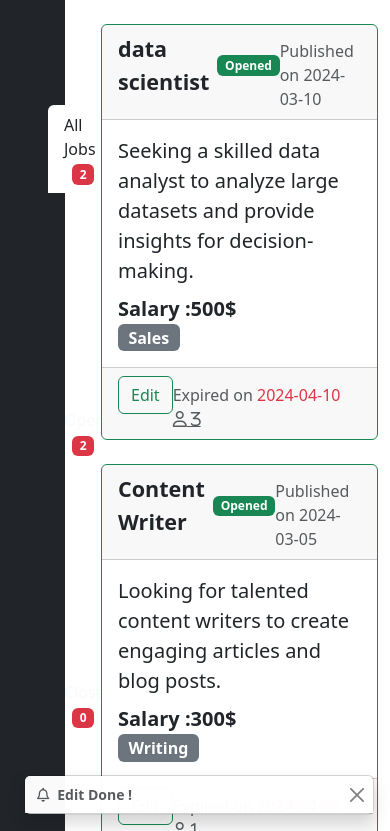
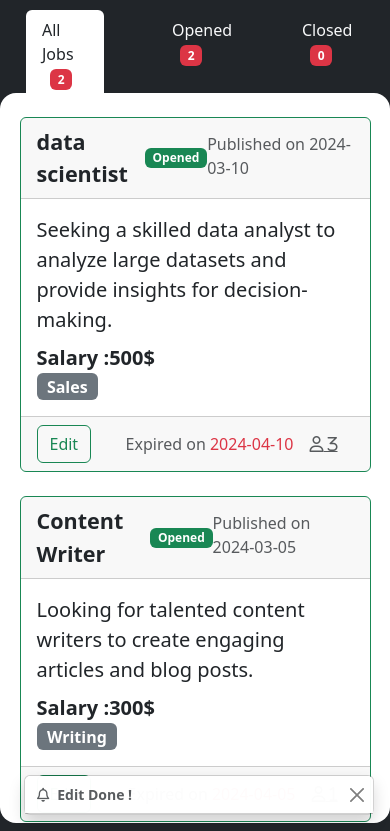
Before and after one commit to Mo2men7/SkillHive, a PHP site: page /jobs.php in a window 390 px wide. Shown: the part 92-923 px from the top of the page. Run offline with PHP 8.4, Linux system fonts and the light colour scheme; the visitor is signed in with stand-in values (Sample User, id 1); data comes from the database, SQL or seed files in the repository; a stand-in replaces the project's code that opens the database connection.

Commit message:
some style for jobs.php

```diff
--- /dev/null
+++ b/css/jobs.css
@@ -0,0 +1,65 @@
+#allJobsId {
+    width: 100%
+}
+
+#catId {
+    height: 91vh;
+}
+
+#catId>li {
+    width: 80%;
+
+    /* style="width:80%;" */
+}
+.eachjob
+    {
+        /* margin-left: 5vw; */
+        margin-right: 5vw;
+    }
+@media screen and (max-width :991px) {
+
+    #catId {
+        flex-direction: row;
+        height: 10vh;
+        width: 100vw;
+        border-bottom: none;
+    }
+
+    #allJobsId {
+        /* overflow: scroll; */
+        width: 100vw;
+        padding:0 !important;
+        margin: 0;
+
+        /* border: solid aqua; */
+
+    }
+
+    #jobsandcat {
+        flex-direction: column;
+        /* border: solid aqua; */
+
+    }
+
+    #catId>li {
+        width: 20%;
+        height: 80%;
+        margin: 0 !important;
+        /* style="width:80%;" */
+    }
+
+    #catId>li>a {
+        height: 15vh;
+        padding-bottom: 20%;
+        width:fit-content;
+
+    }
+    .eachjob
+    {
+        margin-left: 5vw;
+        margin-right: 5vw;
+    }
+    /* .eachJob{
+    border:blue;
+} */
+}
--- a/inc/function.inc.php
+++ b/inc/function.inc.php
@@ -46,7 +46,7 @@ function ShowJob($connect, $value)
     }
 
 
-    $div = "<div class='".$jobStatus." card border-" . $colorOnStatus . " mb-3 my-4 '>
+    $div = "<div class='eachjob ".$jobStatus." card border-" . $colorOnStatus . " mb-3 my-4 '>
     <div class='card-header d-flex justify-content-between align-items-baseline'>
     <div class='d-flex  align-items-center'>
     <span class='fw-bold fs-4'>" . $value["job_title"] . "</span>
--- a/jobs.php
+++ b/jobs.php
@@ -6,27 +6,34 @@ require_once "inc/function.inc.php";
 <html lang="en">
 
 <head>
+
     <meta charset="UTF-8">
     <meta name="viewport" content="width=device-width, initial-scale=1.0">
     <title>Document</title>
 </head>
 <script defer src="./js/jobsorg.js"></script>
+<link rel="stylesheet" href="./css/jobs.css">
+<style>
+
+</style>
 
 <body>
 
-    <div class="d-flex justify-content-between  overflow-hidden" style="height:90vh">
-        <ul class=" nav nav-tabs flex-column col-2 align-items-center justify-content-around bg-dark" style="height:91vh ;">
-            <li class="nav-item ms-5 " style="width:80%; ">
+
+    <div id="jobsandcat" class="d-flex overflow-hidden bg-dark " style="height:90vh">
+
+        <ul id="catId" class="nav nav-tabs flex-column col-2 align-items-center justify-content-around bg-dark">
+            <li class="nav-item ms-5 ">
                 <a class="nav-link border border-0 active text-dark filterIt text-light" aria-current="page" href="#">All Jobs
 
                     <span class="ms-2 badge text-bg-danger">
-                        <?php echo count($_SESSION["jobs"])?>
+                        <?php echo count($_SESSION["jobs"]) ?>
                     </span>
 
                 </a>
 
             </li>
-            <li class="nav-item  ms-5" style="width:80%;">
+            <li class="nav-item  ms-5">
                 <a class="nav-link border border-0 text-light filterIt" href="#">Opened
 
                     <span class="ms-2 badge text-bg-danger">
@@ -35,7 +42,7 @@ require_once "inc/function.inc.php";
 
                 </a>
             </li>
-            <li class="nav-item ms-5" style="width:80%;">
+            <li class="nav-item ms-5">
                 <a class="nav-link border border-0 text-light filterIt" href="#">Closed
 
                     <span class="ms-2 badge text-bg-danger">
@@ -46,7 +53,7 @@ require_once "inc/function.inc.php";
             </li>
 
         </ul>
-        <div class="allJobs container overflow-auto ms-4">
+        <div id="allJobsId" class="allJobs overflow-auto bg-white ps-5 rounded-4 mb-2">
 
             <?php
             if (count($_SESSION["jobs"]) == 0)
```
Lines whose indentation alone changed are shown as unchanged.
